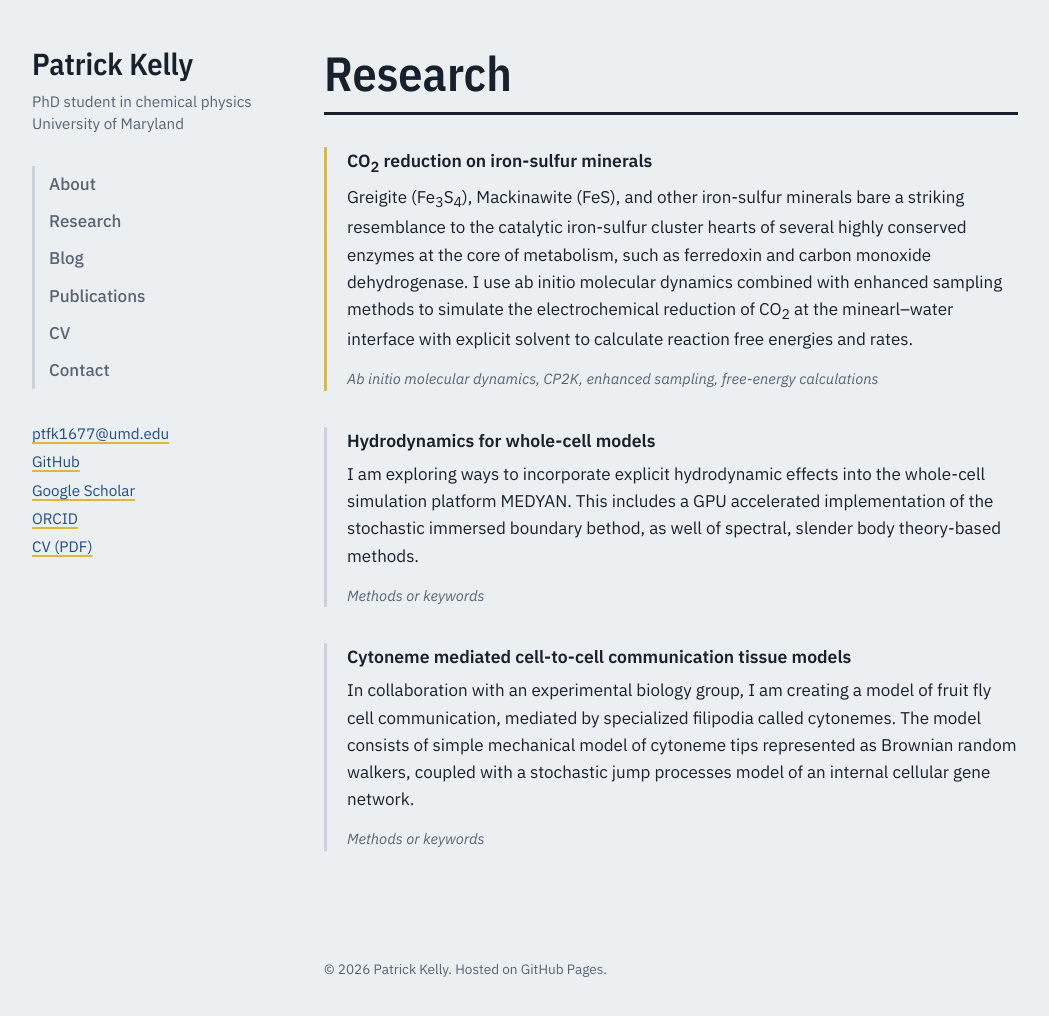
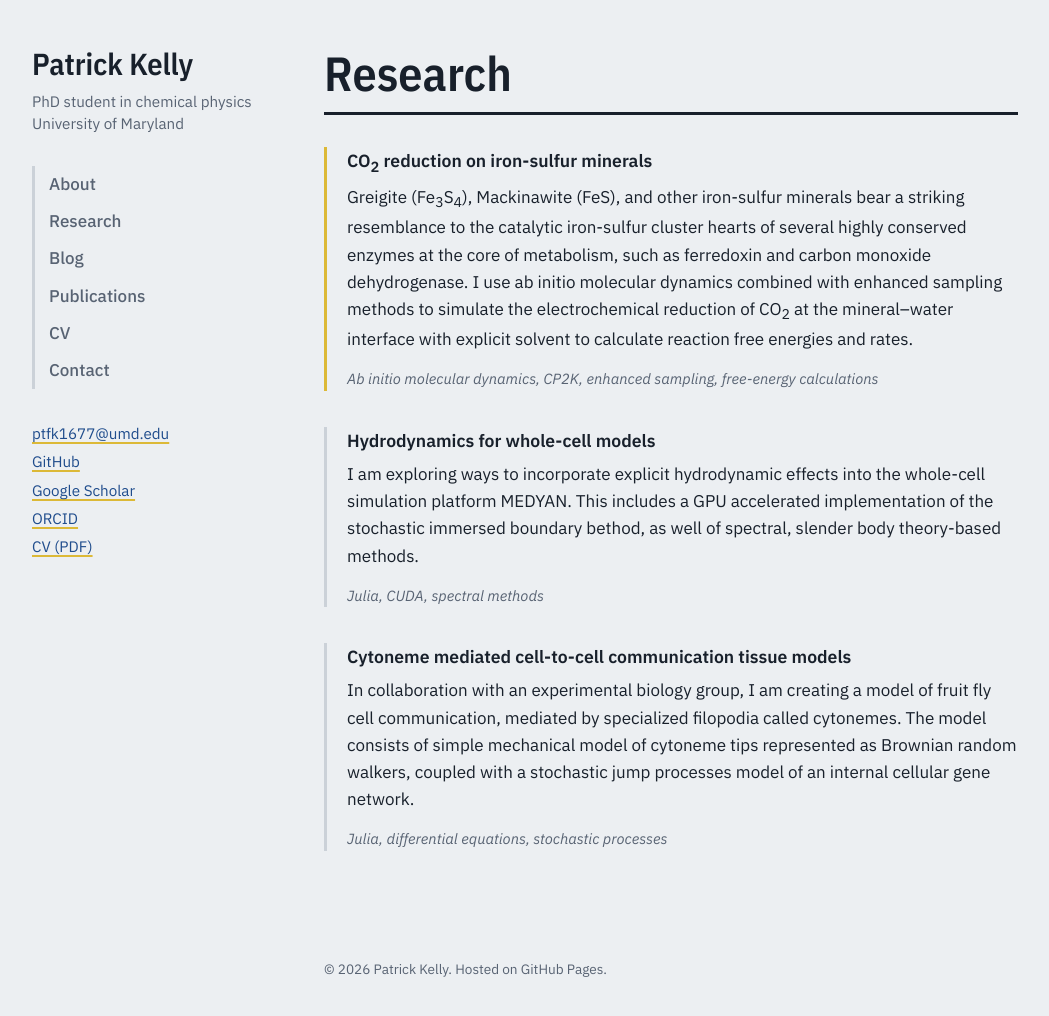
Before and after one commit to Leibniz1697/Leibniz1697.github.io, a Jekyll site: the page built from research.html, in a window 1280 px wide and 1061 px high. Shown: the top 1016 px of the window, without its empty margins (80-1129 px from the left). Built offline with Jekyll 4.4.1, drawn with Linux system fonts in a browser that asks for light colours.

Commit message:
Fix typos in research.html content

```diff
--- a/research.html
+++ b/research.html
@@ -7,10 +7,10 @@ title: Research
 <div class="project">
   <h3>CO<sub>2</sub> reduction on iron-sulfur minerals</h3>
   <p>
-    Greigite (Fe<sub>3</sub>S<sub>4</sub>), Mackinawite (FeS), and other iron-sulfur minerals bare a striking resemblance
+    Greigite (Fe<sub>3</sub>S<sub>4</sub>), Mackinawite (FeS), and other iron-sulfur minerals bear a striking resemblance
     to the catalytic iron-sulfur cluster hearts of several highly conserved enzymes at the core of metabolism, such as ferredoxin and
     carbon monoxide dehydrogenase. I use ab initio molecular dynamics combined with enhanced sampling methods to simulate the
-    electrochemical reduction of CO<sub>2</sub> at the minearl–water interface with explicit solvent to calculate reaction free energies
+    electrochemical reduction of CO<sub>2</sub> at the mineral–water interface with explicit solvent to calculate reaction free energies
     and rates.
   </p>
   <p class="methods">Ab initio molecular dynamics, CP2K, enhanced sampling, free-energy calculations</p>
@@ -22,15 +22,15 @@ title: Research
     I am exploring ways to incorporate explicit hydrodynamic effects into the whole-cell simulation platform MEDYAN. This includes a GPU accelerated
     implementation of the stochastic immersed boundary bethod, as well of spectral, slender body theory-based methods.
   </p>
-  <p class="methods">Methods or keywords</p>
+  <p class="methods">Julia, CUDA, spectral methods</p>
 </div>
 
 <div class="project">
   <h3>Cytoneme mediated cell-to-cell communication tissue models</h3>
   <p>
-    In collaboration with an experimental biology group, I am creating a model of fruit fly cell communication, mediated by specialized filipodia
+    In collaboration with an experimental biology group, I am creating a model of fruit fly cell communication, mediated by specialized filopodia
     called cytonemes. The model consists of simple mechanical model of cytoneme tips represented as Brownian random walkers, coupled with a stochastic
     jump processes model of an internal cellular gene network.
   </p>
-  <p class="methods">Methods or keywords</p>
+  <p class="methods">Julia, differential equations, stochastic processes</p>
 </div>
```
